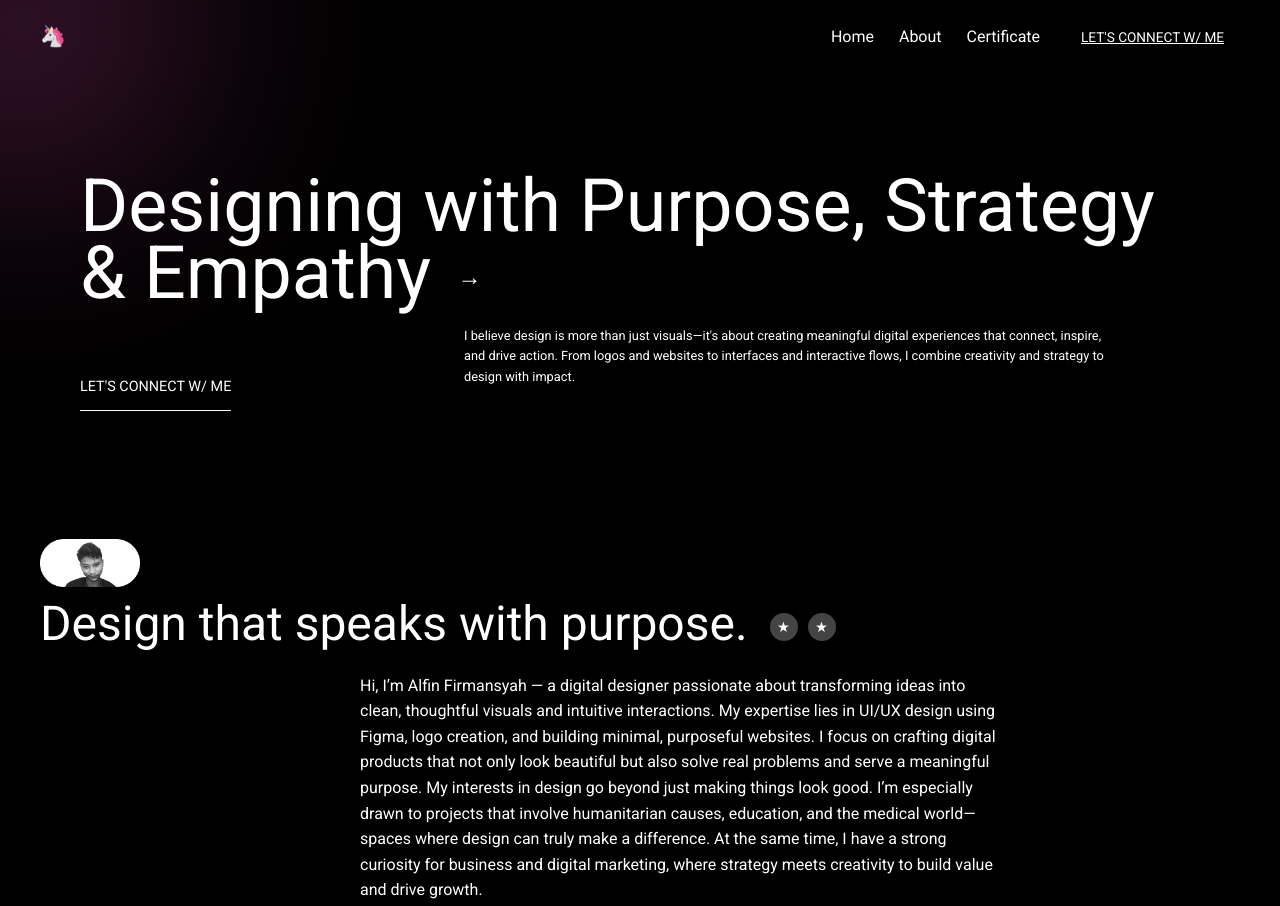
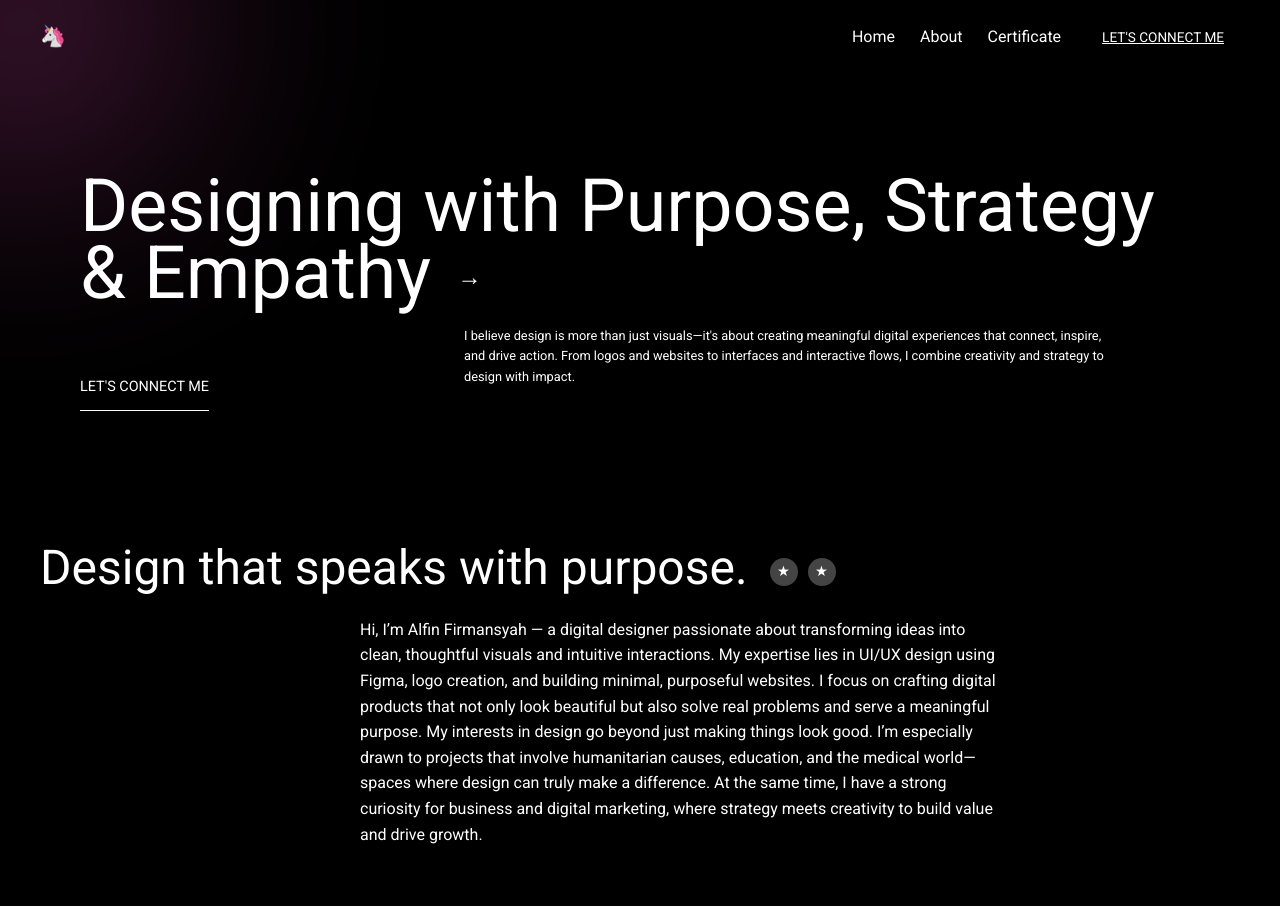
Before and after one commit to alfinsfh/Portfolio1, a plain HTML site: page index.html in a window 1280 px wide. Shown: the top 906 px of the page. Drawn offline with nearby package versions, Linux system fonts and the light colour scheme.

Commit message:
Update index.html

```diff
--- a/index.html
+++ b/index.html
@@ -447,7 +447,7 @@
           <a class="header__nav-link" href="#certi">Certificate</a>
         </div>
         <div class="header__nav-item">
-          <a class="header__button" href="#">Let's Connect W/ Me</a>
+          <a class="header__button" href="#">Let's Connect Me</a>
         </div>
       </nav>
       <div class="header__hamburger" id="hamburger">
@@ -485,19 +485,12 @@
           data-aos-duration="3000"
           class="hero__cta"
           href="#"
-          >Let's Connect W/ Me</a
+          >Let's Connect Me</a
         >
       </section>
 
       <section>
         <div class="section">
-        <img
-          data-aos="fade-right"
-          data-aos-duration="2000"
-          class="sec"
-          src="rec.png"
-          alt=""
-        />
         <h1
           data-aos="fade-right"
           data-aos-duration="2000"
```
